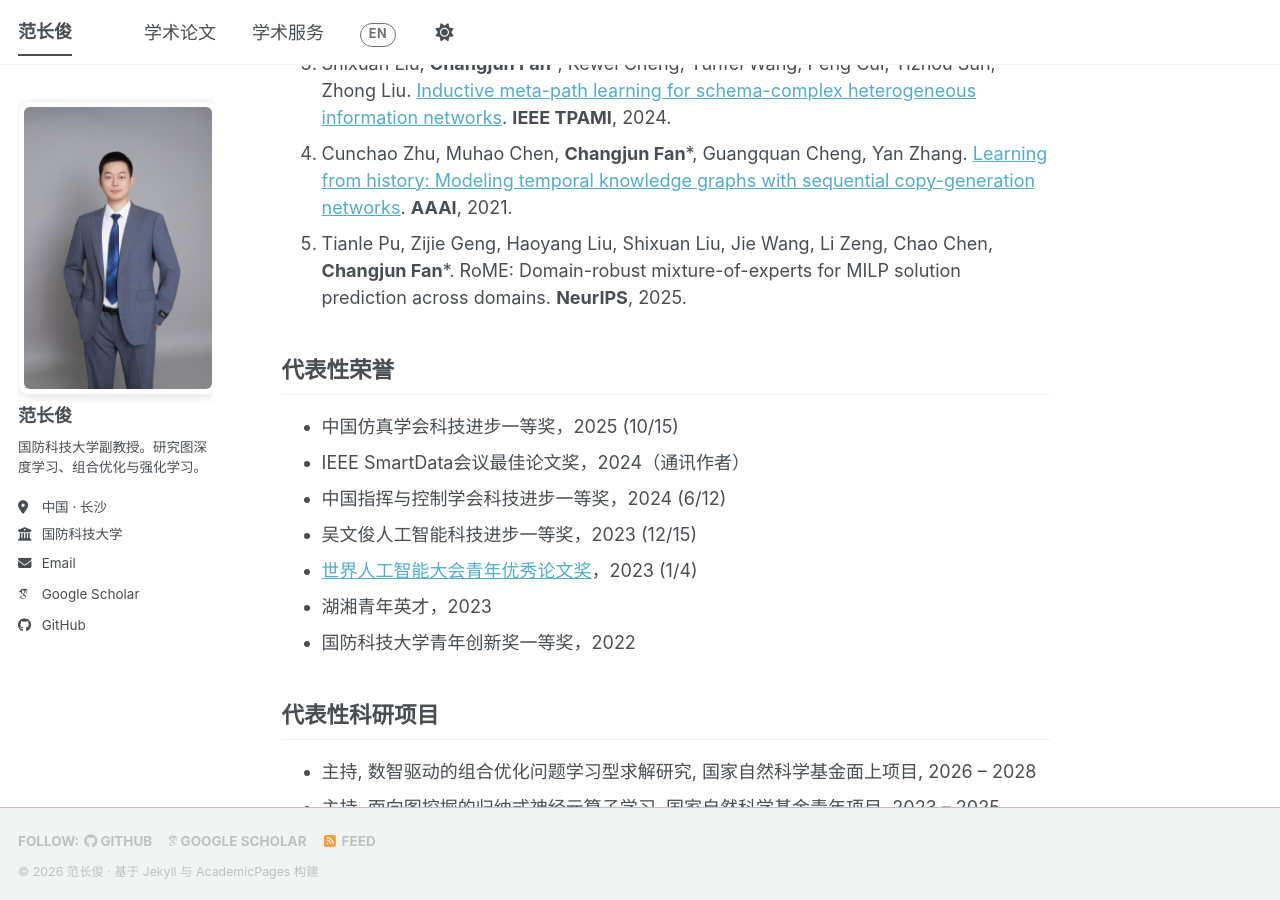
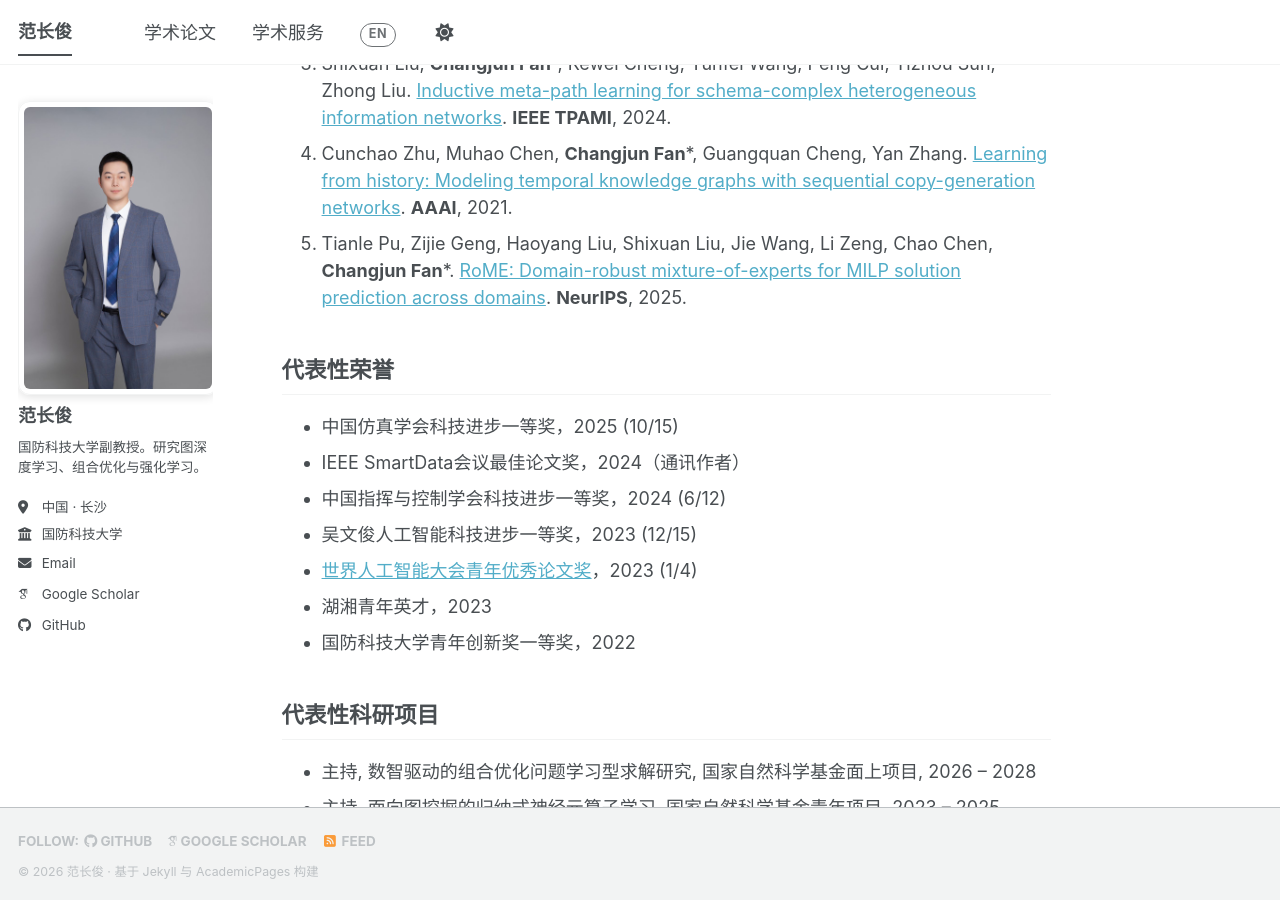
Before and after one commit to fanchangjun/fanchangjun.github.io, a Jekyll site: the page built from _pages/about.md, in a window 1280 px wide and 900 px high, scrolled down 1132 px. Built offline with Jekyll 4.4.1, drawn with Linux system fonts in a browser that asks for light colours; some web fonts are replaced; a script bundle is joined from its source files by our own code; library files that are not in the unit come from our copies; part of the change alters nothing that is shown.

```diff
--- a/_pages/about.md
+++ b/_pages/about.md
@@ -72,7 +72,7 @@ I am now recruiting Master and PhD students who are passionate about research, s
 2. **Changjun Fan**, Mutian Shen, Zohar Nussinov, Zhong Liu, Yizhou Sun, Yang-Yu Liu. [Searching for spin glass ground states through deep reinforcement learning](/pdfs/2023DIRAC_main.pdf). **Nature Communications**, 2023.[[附录](/pdfs/2023DIRAC_SI.pdf)]
 3. Shixuan Liu, **Changjun Fan***, Kewei Cheng, Yunfei Wang, Peng Cui, Yizhou Sun, Zhong Liu. [Inductive meta-path learning for schema-complex heterogeneous information networks](/pdfs/2024SchemaWalk). **IEEE TPAMI**, 2024.
 4. Cunchao Zhu, Muhao Chen, **Changjun Fan***, Guangquan Cheng, Yan Zhang. [Learning from history: Modeling temporal knowledge graphs with sequential copy-generation networks](/pdfs/2021CyGNet.pdf). **AAAI**, 2021.
-5. Tianle Pu, Zijie Geng, Haoyang Liu, Shixuan Liu, Jie Wang, Li Zeng, Chao Chen, **Changjun Fan***. RoME: Domain-robust mixture-of-experts for MILP solution prediction across domains. **NeurIPS**, 2025.
+5. Tianle Pu, Zijie Geng, Haoyang Liu, Shixuan Liu, Jie Wang, Li Zeng, Chao Chen, **Changjun Fan***. [RoME: Domain-robust mixture-of-experts for MILP solution prediction across domains](/pdfs/2025RoME.pdf). **NeurIPS**, 2025.
 
 
 </div>
@@ -84,7 +84,7 @@ I am now recruiting Master and PhD students who are passionate about research, s
 2. **Changjun Fan**, Mutian Shen, Zohar Nussinov, Zhong Liu, Yizhou Sun, Yang-Yu Liu. [Searching for spin glass ground states through deep reinforcement learning](/pdfs/2023DIRAC_main.pdf). **Nature Communications**, 2023.[[Supplementary Information](/pdfs/2023DIRAC_SI.pdf)]
 3. Shixuan Liu, **Changjun Fan***, Kewei Cheng, Yunfei Wang, Peng Cui, Yizhou Sun, Zhong Liu. [Inductive meta-path learning for schema-complex heterogeneous information networks](/pdfs/2024SchemaWalk). **IEEE TPAMI**, 2024.
 4. Cunchao Zhu, Muhao Chen, **Changjun Fan***, Guangquan Cheng, Yan Zhang. [Learning from history: Modeling temporal knowledge graphs with sequential copy-generation networks](/pdfs/2021CyGNet.pdf). **AAAI**, 2021.
-5. Tianle Pu, Zijie Geng, Haoyang Liu, Shixuan Liu, Jie Wang, Li Zeng, Chao Chen, **Changjun Fan***. RoME: Domain-robust mixture-of-experts for MILP solution prediction across domains. **NeurIPS**, 2025.
+5. Tianle Pu, Zijie Geng, Haoyang Liu, Shixuan Liu, Jie Wang, Li Zeng, Chao Chen, **Changjun Fan***. [RoME: Domain-robust mixture-of-experts for MILP solution prediction across domains](/pdfs/2025RoME.pdf) **NeurIPS**, 2025.
 
 </div>
 
```
